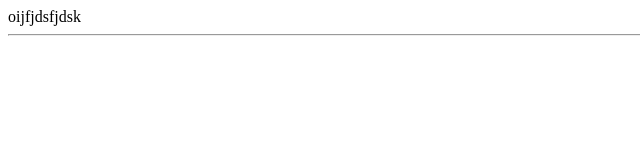
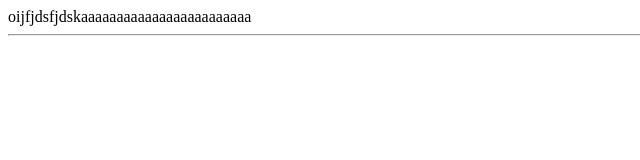
Before and after one commit to tsaiyi0/HACKNC2022, a plain HTML site: page index.html in a window 1280 px wide. Shown: the whole page, without its empty margins (0-640 px from the left). Drawn offline with Linux system fonts and the light colour scheme.

Commit message:
i aaaaa'ed

```diff
--- a/index.html
+++ b/index.html
@@ -1,8 +1,5 @@
 <html>
-<title><center>Giveget Music App<center></title>
-    oijfjdsfjdsk
+<title>Giveget Music App</title>
+    oijfjdsfjdskaaaaaaaaaaaaaaaaaaaaaaaa
 <hr>
-
-
-<title>GiveGetMusic</title>
 </html>
```
